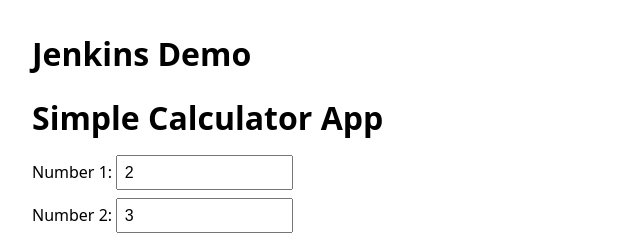
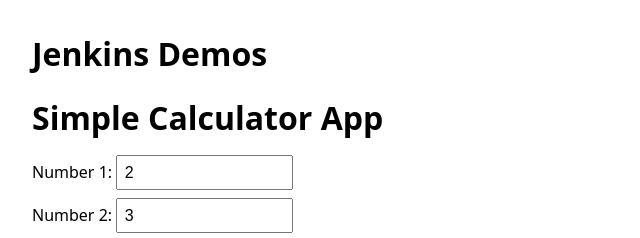
Before and after one commit to jmiguelcheq/calculator-demo-jenkins, a plain HTML site: page src/index.html in a window 1280 px wide. Shown: the top 238 px of the page, 0-640 px from the left. Drawn offline with Linux system fonts and the light colour scheme.

Commit message:
change UI

```diff
--- a/src/index.html
+++ b/src/index.html
@@ -14,7 +14,7 @@
     </style>
   </head>
   <body>
-    <h1>Jenkins Demo</h1>
+    <h1>Jenkins Demos</h1>
     <h1>Simple Calculator App</h1>
     <div class="row"><label>Number 1: <input id="a" type="number" value="2" step="any"></label></div>
     <div class="row"><label>Number 2: <input id="b" type="number" value="3" step="any"></label></div>
```
